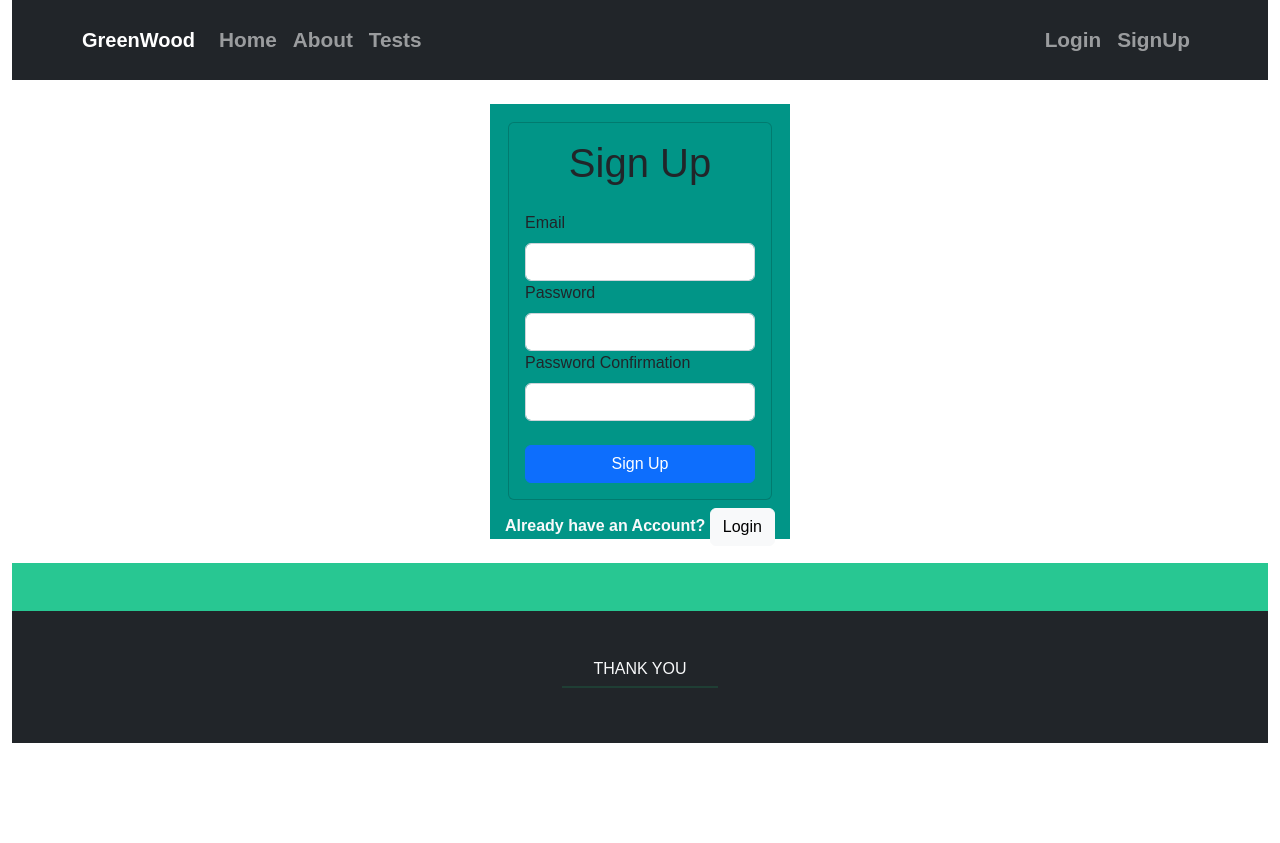
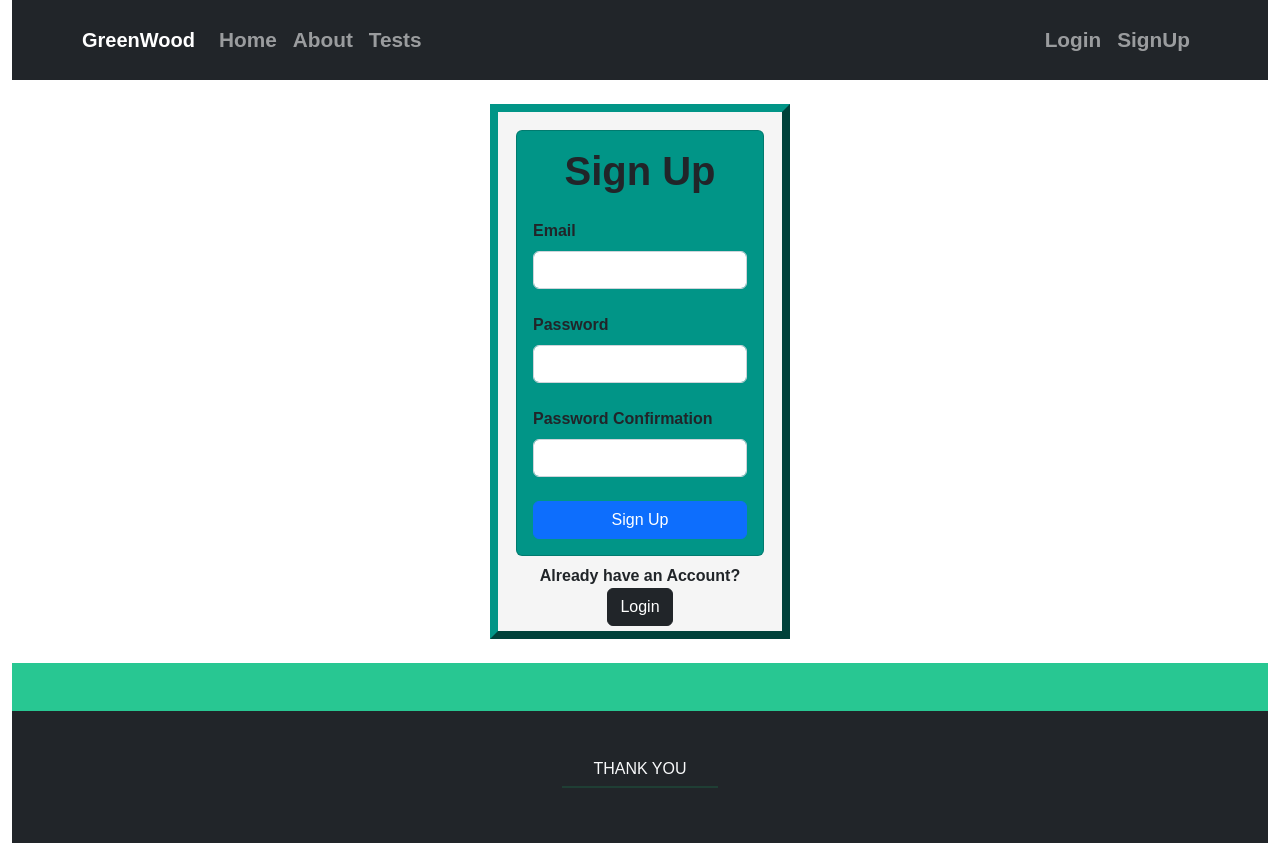
Before and after one commit to Astro3321/greenwood, a React (Create React App) app: page /signup in a window 1280 px wide. Before the commit the page ends 800 px from the top, so only its background shows below. Built offline with nearby package versions, Linux system fonts and the light colour scheme; no server answers; a web font is replaced by a local one.

Commit message:
Change in styling in Signup and login Page

```diff
--- a/src/components/Login.js
+++ b/src/components/Login.js
@@ -42,16 +42,16 @@ export default function Login() {
   <div className="square1">
     <Card>
       <Card.Body>
-      <h1 className='text-center mb-4'> Login</h1>
+      <h1 className='text-center mb-4'><strong>Login</strong></h1>
       {error && <Alert variant="danger">{error}</Alert>}
         <Form onSubmit={handleSubmit}>
           <Form.Group id="email">
-              <Form.Label>Email</Form.Label>
+              <Form.Label><strong>Email</strong></Form.Label>
               <Form.Control type="email" ref={emailRef} required />
           </Form.Group>
-
+          <br />
           <Form.Group id="password">
-              <Form.Label>Password</Form.Label>
+              <Form.Label><strong>Password</strong></Form.Label>
               <Form.Control type="password" ref={passwordRef} required />
           </Form.Group>
           <br></br>
@@ -59,8 +59,8 @@ export default function Login() {
         </Form>
       </Card.Body>
     </Card>
-    <div className="w-100 text-center mt-2 text-light">
-      <strong> Need an Account? <Link className='btn btn-light'  to="/signup">Sign Up</Link></strong>
+    <div className="w-100 text-center mt-2 text-dark">
+      <strong> Need an Account? <Link className='btn btn-dark'  to="/signup">Sign Up</Link></strong>
     </div>
     </div>
     <br></br>
--- a/src/components/Signup.js
+++ b/src/components/Signup.js
@@ -38,21 +38,21 @@ export default function Signup() {
     <div className="square2">
     <Card>
         <Card.Body>
-            <h1 className='text-center mb-4'> Sign Up</h1>
+            <h1 className='text-center mb-4'><strong>Sign Up</strong></h1>
             {error && <Alert variant="danger">{error}</Alert>}
             <Form onSubmit={handleSubmit}>
                 <Form.Group id="email">
-                    <Form.Label>Email</Form.Label>
+                    <Form.Label><strong>Email</strong></Form.Label>
                     <Form.Control type="email" ref={emailRef} required />
                 </Form.Group>
-
+                <br />
                 <Form.Group id="passward">
-                    <Form.Label>Password</Form.Label>
+                    <Form.Label><strong>Password</strong></Form.Label>
                     <Form.Control type="password" ref={passwordRef} required />
                 </Form.Group>
-
+                <br />
                 <Form.Group id="password-confirm">
-                    <Form.Label>Password Confirmation</Form.Label>
+                    <Form.Label><strong>Password Confirmation</strong></Form.Label>
                     <Form.Control type="password" ref={passwordConfirmRef} required />
                 </Form.Group>
 
@@ -60,8 +60,8 @@ export default function Signup() {
             </Form>
         </Card.Body>
     </Card>
-    <div className="w-100 text-center mt-2 text-light">
-    <strong> Already have an Account? </strong><Link className='btn btn-light ml-3'  to="/login">Login</Link>
+    <div className="w-100 text-center mt-2 text-dark">
+    <strong> Already have an Account? </strong><Link className='btn btn-dark ml-3'  to="/login">Login</Link>
     </div>
     </div>
     <br></br>
--- a/src/components/UserForm.css
+++ b/src/components/UserForm.css
@@ -1,19 +1,19 @@
 
 .square1 {
     margin: auto;
-    background-color: #019587;
+    background-color: whitesmoke;
     width: 300px;
-    height: 365px;
+    height: 420px;
     padding: 10px;
     display: center;
-
+    border: 0.5rem outset #019587;
   }
   .square2 {
     margin: auto;
-    background-color: #019587;
+    background-color: whitesmoke;
     width: 300px;
-    height: 435px;
+    height: 535px;
     padding: 10px;
     display: center;
-
+    border: 0.5rem outset #019587;
   }
--- a/src/components/about.css
+++ b/src/components/about.css
@@ -24,7 +24,7 @@ body{
     display: inline-block; */
 }
 .container{
-    /* background-color: #ddff19; */
+    /* background- color: #ddff19; */
     display: table;
 
     /* display: inline-block; */
@@ -34,7 +34,7 @@ body{
     text-align: center;
 }
 .by{
-    margin: 20px;
+    margin: 10px;
 }
 /* html {
     box-sizing: border-box;
```
